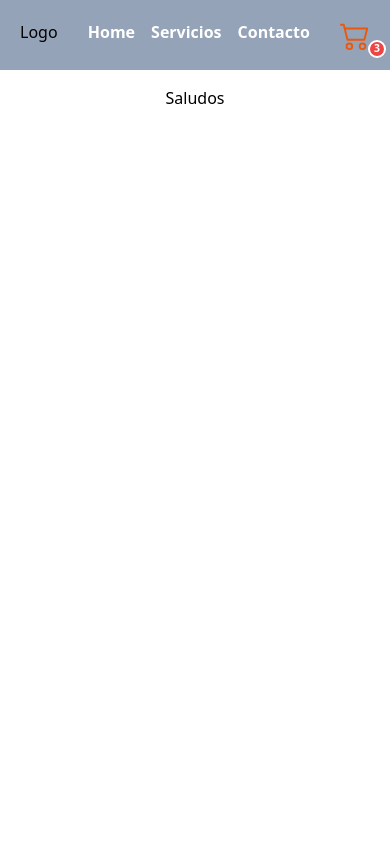
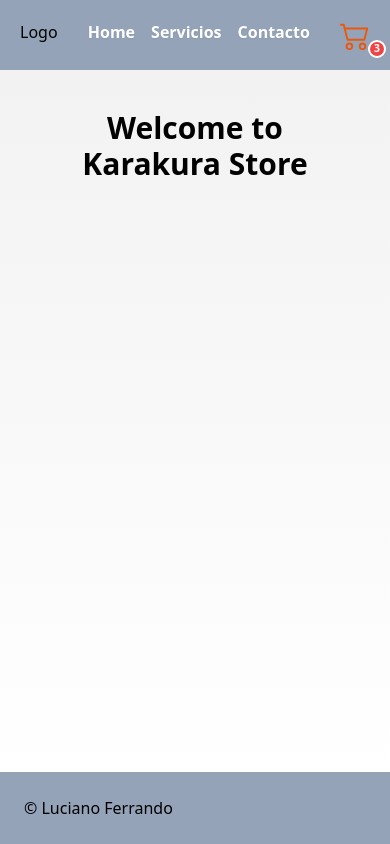
Before and after one commit to luferrduc/EntregaFinal-React, a React (Vite) app: page / in a window 390 px wide. Built offline with nearby package versions, Linux system fonts and the light colour scheme.

Commit message:
Responsive main section

```diff
--- a/src/App.jsx
+++ b/src/App.jsx
@@ -1,15 +1,18 @@
 import Navbar from "./components/Navbar/Navbar"
 import './App.css'
 import ItemListContainer from "./components/Item/ItemListContainer"
+import { Footer } from "./components/Footer/Footer"
 
 function App() {
 
 
   return (
-    <div className="flex flex-col gap-4">
+    <div className="flex flex-col h-screen w-full items-center">
       <Navbar />
-      <ItemListContainer grettings={"Saludos"} />
-
+      <main className="flex flex-col flex-grow bg-gradient-to-b from-[#f2f2f2] to-white p-10 w-full">
+        <ItemListContainer grettings={"Welcome to Karakura Store"} />
+      </main>
+      <Footer />
     </div>
   )
 }
--- /dev/null
+++ b/src/components/Footer/Footer.jsx
@@ -0,0 +1,9 @@
+
+
+export const Footer = () => {
+  return (
+    <div className="w-full bg-slate-400 p-6">
+        &copy; Luciano Ferrando
+    </div>
+  )
+}
--- a/src/components/Item/ItemListContainer.jsx
+++ b/src/components/Item/ItemListContainer.jsx
@@ -2,9 +2,13 @@
 
 const ItemListContainer = ({ grettings }) => {
   return (
-    <div className="flex justify-center">
-      {grettings}
-    </div>
+    <>
+      <header className="text-center">
+        <h3 className="font-bold text-3xl">
+          {grettings}
+        </h3>
+      </header>
+    </>
   )
 }
 
--- a/src/components/Menu/MenuItems.jsx
+++ b/src/components/Menu/MenuItems.jsx
@@ -3,9 +3,9 @@
 const MenuList = () => {
   return (
     <ul className="flex gap-4">
-        <a href="" className="font-bold text-white hover:text-slate-800 ease-in-out">Home</a>
-        <a href="" className="font-bold text-white hover:text-slate-800">Servicios</a>
-        <a href="" className="font-bold text-white hover:text-slate-800">Contacto</a>
+        <a href="#" className="font-bold text-white hover:text-slate-800 ease-in-out drop-shadow-sm">Home</a>
+        <a href="#" className="font-bold text-white hover:text-slate-800 ease-in-out drop-shadow-sm">Servicios</a>
+        <a href="#" className="font-bold text-white hover:text-slate-800 ease-in-out drop-shadow-sm">Contacto</a>
     </ul>
   )
 }
--- a/src/components/Navbar/Logo.jsx
+++ b/src/components/Navbar/Logo.jsx
@@ -2,7 +2,7 @@
 
 const Logo = () => {
   return (
-    <div>Logo</div>
+   <a href="#">Logo</a>
   )
 }
 
--- /dev/null
+++ b/src/components/Navbar/MobileMenu.jsx
@@ -0,0 +1,6 @@
+
+export const MobileMenu = () => {
+  return (
+    <svg className="w-6 h-6" aria-hidden="true" fill="currentColor" viewBox="0 0 20 20" xmlns="http://www.w3.org/2000/svg"><path fillRule="evenodd" d="M3 5a1 1 0 011-1h12a1 1 0 110 2H4a1 1 0 01-1-1zM3 10a1 1 0 011-1h12a1 1 0 110 2H4a1 1 0 01-1-1zM3 15a1 1 0 011-1h12a1 1 0 110 2H4a1 1 0 01-1-1z" clipRule="evenodd"></path></svg>
+  )
+}
--- a/src/components/Navbar/Navbar.jsx
+++ b/src/components/Navbar/Navbar.jsx
@@ -3,9 +3,10 @@ import MenuItems from "../Menu/MenuItems"
 import Logo from "./Logo"
 
 
+
 const Navbar = () => {
   return (
-    <nav className="flex justify-between p-5 bg-slate-400">
+    <nav className="flex justify-between p-5 bg-slate-400 shadow-md w-full">
         <Logo />
         <MenuItems />
         <CartWidget />
```
Also changed, not shown: public/Logo.png (added).
